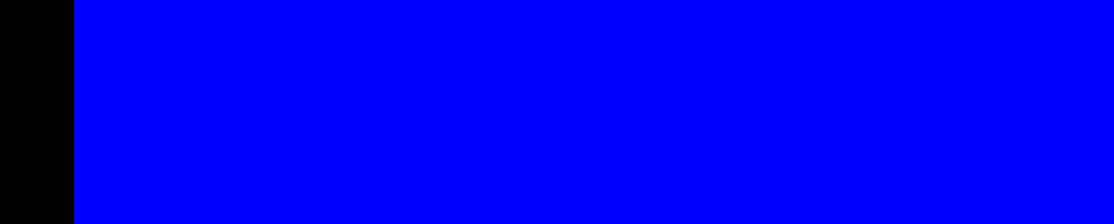
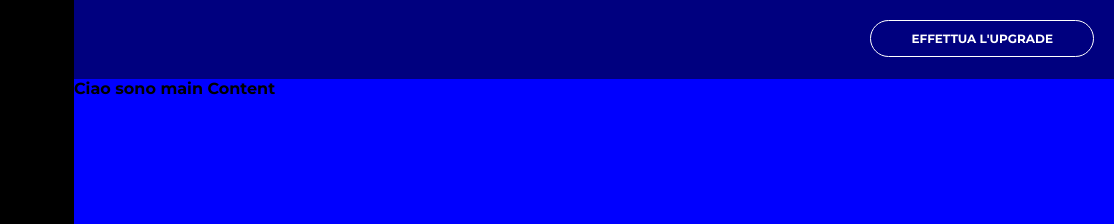
Before and after one commit to enricopaol/html-css-spotifyweb, a plain HTML site: page index.html in a window 1280 px wide. Shown: the top 224 px of the page, 166-1280 px from the left. Drawn offline with Linux system fonts and the light colour scheme.

Commit message:
Realizzata barra fissa superiore

```diff
--- a/css/style.css
+++ b/css/style.css
@@ -222,6 +222,7 @@ nav .nav-icon-list img {
     height: 100%;
     width: calc( 100% - 240px );
     overflow-y: auto;
+    padding-top: 79px;
 
      /* TEST */
      background-color: blue;
@@ -238,3 +239,33 @@ footer {
     /* TEST */
     background-color: aquamarine;
 }
+/* FINE FOOTER */
+
+/* FIXED ELEMENT */
+.fixed-element {
+    position: fixed;
+    top: 0;
+    right: 0;
+    height: 79px;
+    width: calc( 100% - 240px);
+    background-color: rgba( 0, 0, 0, 0.5);
+    text-align: right;
+    padding: 20px 20px;
+}
+
+.fixed-element .button {
+    text-decoration: none;
+    color:white;
+    text-transform: uppercase;
+    font-size: 12px;
+    padding: 10px 40px;
+    border: 1px solid white;
+    border-radius: 20px;
+    display: inline-block;
+}
+
+.fixed-element .button:hover {
+    transform: scale(1.1);
+}
+
+/* FINE FIXED ELEMENT */
--- a/index.html
+++ b/index.html
@@ -101,7 +101,7 @@
 
             <!-- Main Content -->
             <div class="main-content">
-
+               Ciao sono main Content
             </div>
 
         </main>
@@ -113,6 +113,14 @@
         </footer>
         <!-- END FOOTER -->
 
+        <!-- FIXED ELEMENT -->
+        <div class="fixed-element">
+            <a class="button" href="#">
+                Effettua L'Upgrade
+            </a>
+        </div>
+        <!-- END FIXED ELEMENT -->
+
     </div>
 
 </body>
```
